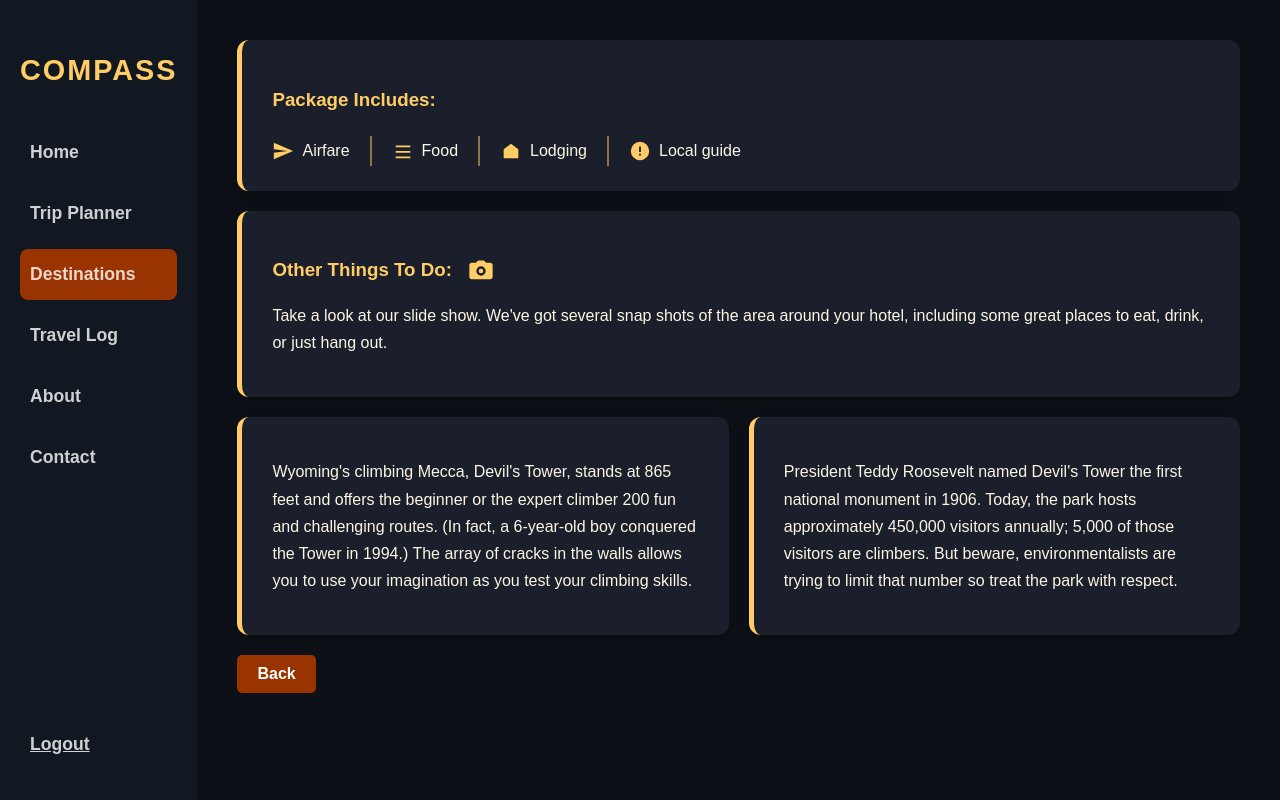
After one commit to Frxncz/ITP222-Final-Project, a PHP site: page /ITP222-FINAL-PROJ/detail-biking.php in a window 1280 px wide. The commit adds this page. Run offline with PHP 8.4, Linux system fonts and the light colour scheme.

Commit message:
Add detail pages for biking and climbing; link images to corresponding detail pages
- Created new files detail-biking and detail-climbing with detailed content.
- Connected destination and travel log images to their respective detail pages.
- Clicking on images now navigates users to the correct detail page.

```diff
--- a/destination.php
+++ b/destination.php
@@ -273,7 +273,7 @@ if (!isset($_SESSION['username'])) {
         <p class="adventure-details">$870 including guide, meals, and transport</p>
       </div>
           <div class="adventure-image">
-            <a href="#detail-biker">
+            <a href=detail-biking.php>
             <img src="https://cdn.whistler.com/s3/images/og/whistler-recreational-biking.jpg" alt="Mountain Biker">
             </a>
           </div>
@@ -287,7 +287,7 @@ if (!isset($_SESSION['username'])) {
       </div>
         <a href="#detail-climber">
           <div class="adventure-image">
-            <a href="#detail-climber">
+            <a href=detail-climbing.php>
             <img src="https://assets.canarymedia.com/content/uploads/Alex-honnold-lead-resized.jpg" alt="Climber">
             </a>
           </div>
--- /dev/null
+++ b/detail-biking.php
@@ -0,0 +1,294 @@
+<!DOCTYPE html>
+<html lang="en">
+<head>
+  <meta charset="UTF-8" />
+  <meta name="viewport" content="width=device-width, initial-scale=1" />
+  <title>Destinations</title>
+  <style>
+    body, html {
+      margin: 0;
+      padding: 0;
+      height: 100%;
+      font-family: 'Poppins', sans-serif;
+      background-color: #0d1117;
+      color: #ffcc66;
+    }
+
+    .layout {
+      display: flex;
+      height: 100vh;
+      overflow: hidden;
+    }
+
+    .sidebar {
+      width: 260px;
+      background: #121821;
+      display: flex;
+      flex-direction: column;
+      padding: 30px 20px;
+    }
+
+    .sidebar h2 {
+      font-weight: 700;
+      font-size: 1.8rem;
+      margin-bottom: 30px;
+      color: #ffcc66;
+      letter-spacing: 2px;
+      text-align: center;
+    }
+
+    nav {
+      flex-grow: 1;
+    }
+
+    nav a {
+      display: block;
+      padding: 15px 10px;
+      font-weight: 600;
+      font-size: 1.1rem;
+      margin: 10px 0;
+      border-radius: 8px;
+      color: #ffffffcc;
+      transition: background-color 0.3s, color 0.3s;
+      text-decoration: none;
+    }
+
+    nav a.active,
+    nav a:hover {
+      background-color: #993300;
+    }
+
+    .logout-link {
+      margin-top: auto;
+      padding: 15px 10px;
+      font-weight: 600;
+      font-size: 1.1rem;
+      border-radius: 8px;
+      color: #ffffffcc;
+      transition: background-color 0.3s, color 0.3s;
+    }
+
+    .logout-link:hover {
+      background-color: #993300;
+    }
+
+    .content {
+      flex-grow: 1;
+      padding: 40px;
+      overflow-y: auto;
+    }
+
+    .content h3 {
+      margin-bottom: 10px;
+      color: #ffcc66;
+    }
+
+    .info-box {
+      background-color: #1a1f2b;
+      padding: 25px 30px;
+      margin-bottom: 20px;
+      border-radius: 12px;
+      box-shadow: 0 4px 12px rgba(0, 0, 0, 0.3);
+      border-left: 5px solid #ffcc66;
+      color: #fdf6e3;
+      line-height: 1.7;
+    }
+
+    .two-column-Info {
+      display: flex;
+      gap: 20px;
+    }
+
+    .two-column-Info .info-box {
+      flex: 1;
+    }
+
+    .camera-icon {
+      width: 28px;
+      height: 28px;
+      fill: #ffcc66;
+      margin-left: 10px;
+      transition: transform 0.3s ease, fill 0.3s ease, filter 0.3s ease;
+      vertical-align: middle;
+      cursor: pointer;
+    }
+
+    .camera-icon:hover {
+      transform: scale(1.3);
+      fill: #fff2b3;
+      filter: drop-shadow(0 0 5px #fff2b3);
+    }
+
+    .icon-list {
+      list-style: none;
+      padding: 0;
+      margin: 0;
+    }
+
+    .icon-list li {
+      display: flex;
+      align-items: center;
+      margin-bottom: 10px;
+      color: #fdf6e3;
+    }
+
+    .icon-list svg {
+      width: 22px;
+      height: 22px;
+      fill: #ffcc66;
+      margin-right: 10px;
+      transition: transform 0.3s ease, fill 0.3s ease, filter 0.3s ease;
+    }
+
+    .icon-list li:hover svg {
+      transform: scale(1.2);
+      fill: #fff2b3;
+      filter: drop-shadow(0 0 5px #fff2b3);
+    }
+
+    @media (max-width: 768px) {
+      .layout {
+        flex-direction: column;
+      }
+
+      .sidebar {
+        width: 100%;
+        flex-direction: row;
+        overflow-x: auto;
+        white-space: nowrap;
+      }
+
+      .content {
+        padding: 20px;
+      }
+
+      .two-column {
+        flex-direction: column;
+      }
+    }
+
+    .package-line {
+  display: flex;
+  align-items: center;
+  gap: 20px;
+  flex-wrap: wrap;
+  padding-top: 10px;
+}
+
+.package-item {
+  display: flex;
+  align-items: center;
+  gap: 8px;
+  font-weight: 500;
+  color: #fdf6e3;
+}
+
+.package-item svg {
+  width: 22px;
+  height: 22px;
+  fill: #ffcc66;
+  transition: transform 0.3s ease, fill 0.3s ease;
+}
+
+.package-item:hover svg {
+  transform: scale(1.2);
+  fill: #fff2b3;
+}
+
+.separator {
+  height: 30px;
+  width: 2px;
+  background-color: #ffcc66;
+  opacity: 0.5;
+}
+
+  </style>
+</head>
+<body>
+    <div class="layout">
+        <aside class="sidebar">
+        <h2>COMPASS</h2>
+        <nav>
+            <a href="dashboard.php">Home</a>
+            <a href="trip-planner.php">Trip Planner</a>
+            <a href="destination.php" class="active">Destinations</a>
+            <a href="travel-log.php">Travel Log</a>
+            <a href="#about">About</a>
+            <a href="#contact">Contact</a>
+        </nav>
+        <a href="logout.php" class="logout-link">Logout</a>
+        </aside>
+
+        <main class="content">
+        <!-- Package Includes Section -->
+        <div class="info-box">
+        <h3>Package Includes:</h3>
+        <div class="package-line">
+            <div class="package-item">
+            <svg xmlns="http://www.w3.org/2000/svg" viewBox="0 0 24 24">
+                <path d="M2.01 21L23 12 2.01 3 2 10l15 2-15 2z" />
+            </svg>
+            Airfare
+            </div>
+            <div class="separator"></div>
+            <div class="package-item">
+            <svg xmlns="http://www.w3.org/2000/svg" viewBox="0 0 24 24">
+                <path d="M4 6h16v2H4zm0 6h16v2H4zm0 6h16v2H4z" />
+            </svg>
+            Food
+            </div>
+            <div class="separator"></div>
+            <div class="package-item">
+            <svg xmlns="http://www.w3.org/2000/svg" viewBox="0 0 24 24">
+                <path d="M4 10v10h16V10l-8-6z" />
+            </svg>
+            Lodging
+            </div>
+            <div class="separator"></div>
+            <div class="package-item">
+            <svg xmlns="http://www.w3.org/2000/svg" viewBox="0 0 24 24">
+                <path d="M12 2a10 10 0 100 20 10 10 0 000-20zm1 15h-2v-2h2v2zm0-4h-2V7h2v6z" />
+            </svg>
+            Local guide
+            </div>
+        </div>
+        </div>
+
+
+      <!-- Other Things To Do Section -->
+      <div class="info-box">
+        <h3>
+          Other Things To Do:
+          <svg class="camera-icon" xmlns="http://www.w3.org/2000/svg" viewBox="0 0 24 24">
+            <path d="M20 5h-3.586l-1.707-1.707A.996.996 0 0014 3H10a.996.996 0 00-.707.293L7.586 5H4c-1.103 0-2 .897-2 2v10c0 1.103.897 2 2 2h16c1.103 0 2-.897 2-2V7c0-1.103-.897-2-2-2zm-8 11a4 4 0 110-8 4 4 0 010 8zm0-6a2 2 0 100 4 2 2 0 000-4z"/>
+          </svg>
+        </h3>
+        <p>Take a look at our slide show. We've got several snap shots of the area around your hotel, including some great places to eat, drink, or just hang out.</p>
+      </div>
+
+      <!-- Two-Column Info Section -->
+      <div class="two-column-Info">
+        <div class="info-box">
+          <p>Wyoming's climbing Mecca, Devil's Tower, stands at 865 feet and offers the beginner or the expert climber 200 fun and challenging routes. (In fact, a 6-year-old boy conquered the Tower in 1994.) The array of cracks in the walls allows you to use your imagination as you test your climbing skills.</p>
+        </div>
+        <div class="info-box">
+          <p>President Teddy Roosevelt named Devil's Tower the first national monument in 1906. Today, the park hosts approximately 450,000 visitors annually; 5,000 of those visitors are climbers. But beware, environmentalists are trying to limit that number so treat the park with respect.</p>
+        </div>
+      </div>
+
+            <a href="destination.php" style="
+        display: inline-block;
+        padding: 10px 20px;
+        background-color: #993300;
+        color: #fff;
+        text-decoration: none;
+        border-radius: 5px;
+        font-weight: bold;
+        margin-bottom: 20px;
+        transition: background-color 0.3s ease;
+        ">Back</a>
+
+    </main>
+  </div>
+</body>
+</html>
--- a/travel-log.php
+++ b/travel-log.php
@@ -199,15 +199,15 @@ if (!isset($_SESSION['username'])) {
   <main class="content">
 
     <div class="images-row">
-      <a href="#">
+      <a href=detail-surfing.php>
         <img src="https://lapoint.b-cdn.net/image/4qxBb6Nw4NARuV8AUDXZn6/1c594f817ac1aa69e81d8c07bfa90c0e/massive_waves.jpg?fm=jpg&fl=progressive&w=1920&q=75" alt="Surfer" />
       </a>
 
-      <a href="#">
+      <a href=detail-biking.php>
         <img src="https://cdn.whistler.com/s3/images/og/whistler-recreational-biking.jpg" alt="Scaling mountains in Manurai" />
       </a>
 
-      <a href="#">
+      <a href=detail-climbing.php>
         <img src="https://assets.canarymedia.com/content/uploads/Alex-honnold-lead-resized.jpg" alt="Cycling the Irma coastline" />
       </a>
     </div>
```
Also changed, not shown: detail-climbing.php (added, +294 -0 lines), trip-planner.php (+4 -3 lines).
